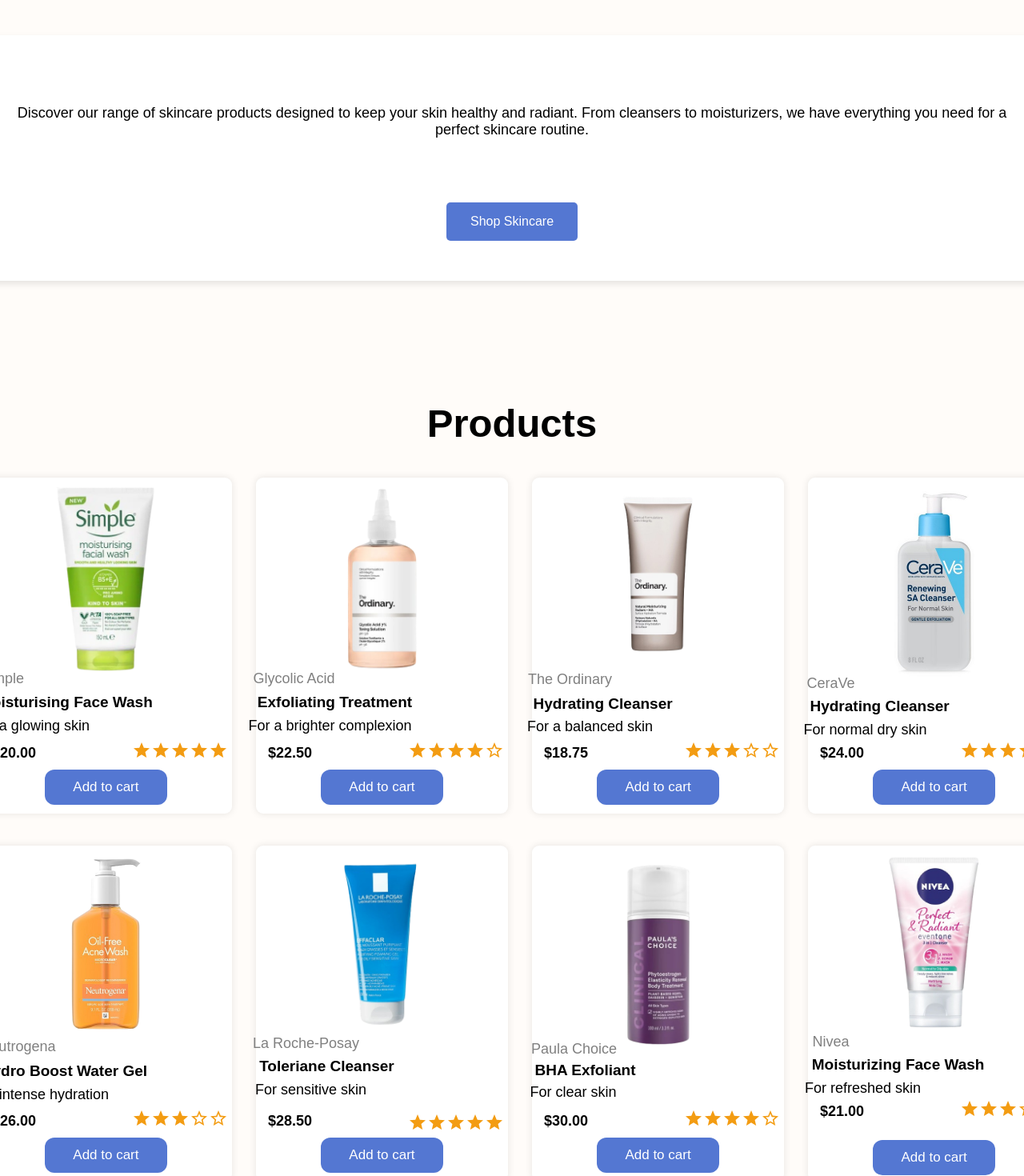
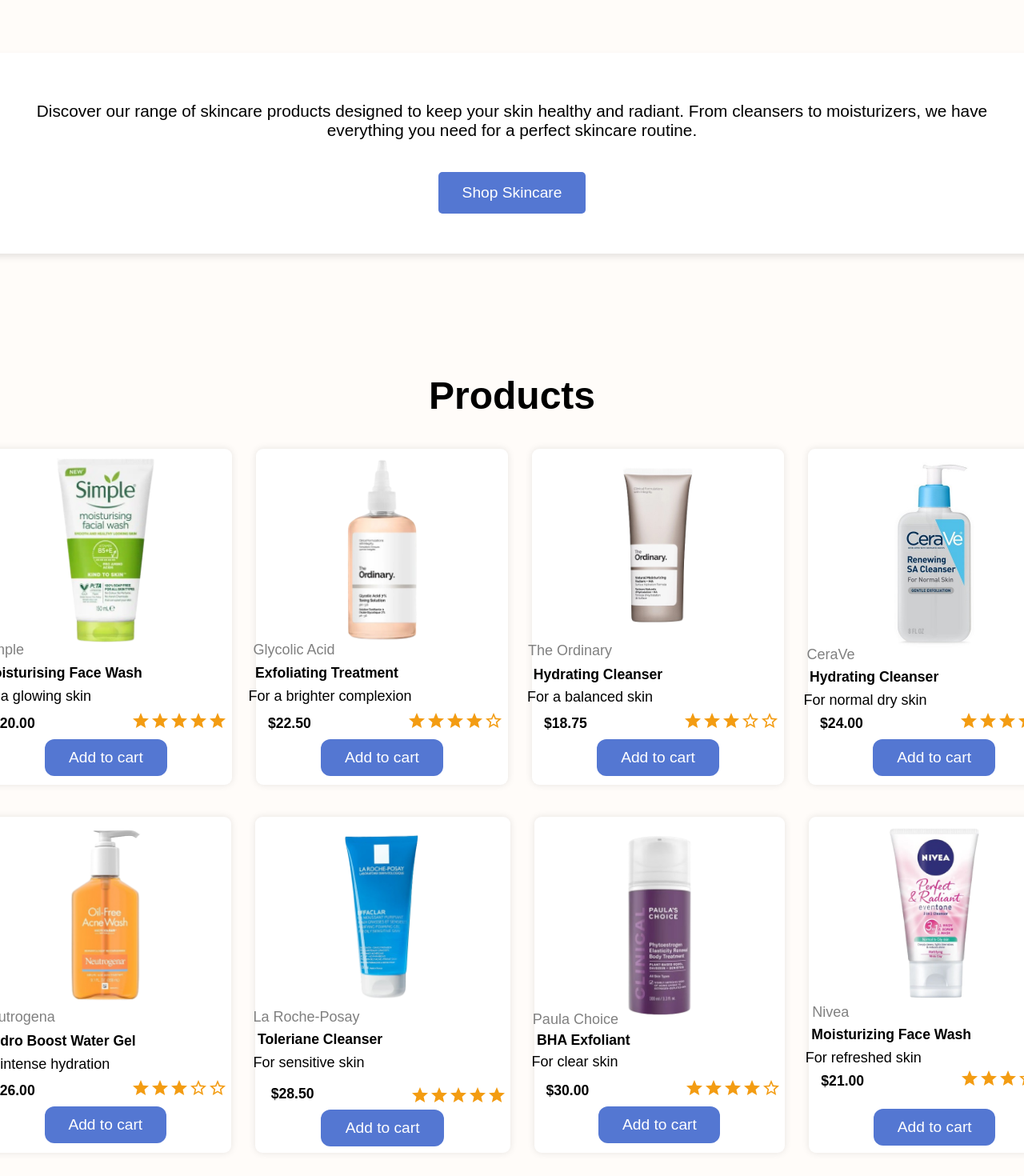
Before and after one commit to anitacoder/E-COMMERCE, a React (Create React App) app in the folder myapp/: page / in a window 1280 px wide. Shown: the part 820-2290 px from the top of the page at 80% size. Built offline with nearby package versions, Linux system fonts and the light colour scheme.

Commit message:
Change font-size from px to rem and em

```diff
--- a/myapp/src/Components/Home.css
+++ b/myapp/src/Components/Home.css
@@ -23,7 +23,7 @@
 }
 
 h6 {
-    font-size: 84px;
+    font-size: 5rem;
     margin-left: 30px;
     font-family: sans-serif;
     font-weight: 300;
@@ -67,7 +67,7 @@
     border-radius: 10px;
     box-shadow: 0 4px 8px rgba(0,0,0,0.1);
     transition: transform .2s ease-out, box-shadow .2s ease;
-    margin-top: 30px;
+    margin-top: 90px;
 }
 
 .header_container:hover {
@@ -76,15 +76,9 @@
 }
 
 
-.header_container h1 {
-    font-family: sans-serif;
-    font-size: 36px;
-    margin-bottom: 20px;
-}
-
 .header_container p {
     font-family: 'Arial', sans-serif;
-    font-size: 18px;
+    font-size: 1.3rem;
     margin-bottom: 30px;
 }
 
@@ -95,7 +89,7 @@
     border: none;
     border-radius: 5px;
     cursor: pointer;
-    font-size: 16px;
+    font-size: 1.2rem;
     transition: background-color 0.3s ease;
 }
 
@@ -105,7 +99,7 @@
 
 .products {
     margin-top: 150px;
-    font-size: 49px;
+    font-size: 3rem;
     font-family: sans-serif;
 }
 
@@ -147,11 +141,11 @@
     padding: 12px;
     border-radius: 12px;
     border: none;
-    background-color:#5477d2;
+    background-color: blue;
     color: white;
     bottom: 50px;
     position: relative;
-    font-size: 17px;
+    font-size: 9rem;
 }
 
 .add:hover {
@@ -170,7 +164,7 @@
     color: white;
     bottom: 125px;
     position: relative;
-    font-size: 17px;
+    font-size: 1.2rem;
 }
 
 
@@ -189,7 +183,7 @@
     color: white;
     bottom: 90px;
     position: relative;
-    font-size: 17px;
+    font-size: 1.2rem;
 }
 
 
@@ -208,7 +202,7 @@
     color: white;
     bottom: 105px;
     position: relative;
-    font-size: 17px;
+    font-size: 1.2rem;
 }
 
 
@@ -228,7 +222,7 @@
     color: white;
     bottom: 105px;
     position: relative;
-    font-size: 17px;
+    font-size: 1.2rem;
 }
 
 .add6:hover {
@@ -435,7 +429,7 @@
 .product-txt9 {
     color: grey;
     font-family: sans-serif;
-    right: 129px;
+    right: 130px;
     top: -24px;
     position: relative;
 }
@@ -450,71 +444,71 @@
 
 
 .product-heading {
-    font-size: 19px;
+    font-size: 1.1rem;
     top: -40px;
-    right: 50px;
+    right: 55px;
     color: black;
 }
 
 .product-heading1 {
-    font-size: 19px;
+    font-size: 1.1rem;
     top: -40px;
-    right: 59px;
+    right: 69px;
     color: black;
 }
 
 .product-heading2 {
-    font-size: 19px;
+    font-size: 1.1rem;
     top: -58px;
-    right: 69px;
+    right: 75px;
     color: black;
 }
 
 .product-heading4 {
-    font-size: 19px;
+    font-size: 1.1rem;
     top: -45px;
-    right: 69px;
+    right: 78px;
     color: black;
 }
 
 .product-heading5 {
-    font-size: 19px;
+    font-size: 1.1rem;
     top: -40px;
-    right: 91px;
+    right: 95px;
     color: black;
 }
 
 .product-heading6 {
-    font-size: 19px;
+    font-size: 1.1rem;
     top: -35px;
-    right: 45px;
+    right: 54px;
     color: black;
 }
 
 .product-heading7 {
-    font-size: 19px;
+    font-size: 1.1rem;
     top: -35px;
-    right: 68px;
+    right: 75px;
     color: black;
 }
 
 .product-heading9 {
-    font-size: 19px;
+    font-size: 1.1rem;
     top: -39px;
-    right: 52px;
+    right: 58px;
     color: black;
 }
 
 .product-heading10 {
-    font-size: 19px;
+    font-size: 1.1rem;
     top: -35px;
-    right: 68px;
+    right: 79px;
     color: black;
 }
 
 
 .product-text {
-    bottom: 50px;
+    bottom: 10px;
     right: 0px;
     position: relative;
     color: black;
@@ -532,7 +526,7 @@
 
 .product-t1 {
     bottom: 50px;
-    right: 93px;
+    right: 91px;
     position: relative;
     color: black;
     font-family: sans-serif;
@@ -550,7 +544,7 @@
 
 .product-t3 {
     bottom: 49px;
-    right: 81px;
+    right: 79px;
     position: relative;
     color: black;
     font-family: sans-serif;
@@ -582,7 +576,7 @@
 
 .product-t9 {
     bottom: 55px;
-    right: 89px;
+    right: 92px;
     position: relative;
     color: black;
     font-family: sans-serif;
@@ -618,7 +612,7 @@
     position: relative;
     top: -85px;
     margin-left: 10px;
-    font-size: 18px;
+    font-size: 1.1rem;
     font-family: sans-serif;
 }
 
@@ -635,8 +629,8 @@
 .p {
     position: relative;
     top: -85px;
-    margin-left: 10px;
-    font-size: 18px;
+    margin-left: 15px;
+    font-size: 1.1rem;
     font-family: sans-serif;
 }
 
@@ -654,7 +648,7 @@
 position: relative;
 top: -105px;
 margin-left: 10px;
-font-size: 18px;
+font-size: 1.1rem;
 font-family: sans-serif;
 }
 
@@ -1137,3 +1131,224 @@
     width: 70%;
 }
 }
+
+@media screen and (max-width: 1025px) {
+    html {
+        font-size: .75rem;
+    }
+
+    .home-content h6 {
+        display: none;
+    }
+
+    .skincare-video {
+        list-style-image: none;
+        width: 400px;
+        height: 400px;
+        object-fit: cover;
+        border-radius: 50%;
+        overflow: hidden;
+       margin-left: 190px;
+    }
+
+    .home_header .data {
+        padding: 0 10px;
+    }
+
+    .skin_text {
+        font-size: 2rem;
+    }
+
+    .product-text {
+        font-size: 0.875rem;
+    }
+
+    .skincarebtn {
+        font-size: 1.5rem;
+        padding: 12px 24px;
+        margin-top: -490px;
+    }
+
+    .products {
+        font-size: 3rem;
+        margin-top: 90px;
+    }
+
+    .box, .box_2 {
+        flex-direction: column;
+        align-items: center;
+    }
+
+    .box1, .box2, .box3, .box4,.box10,.box11, .box12, .box13 {
+        width: 100%;
+        max-width: 300px;
+        margin: 40px 0;
+    }
+
+
+    .product-txt8 {
+        font-size: 1.5rem;
+        margin-top: 40px;
+        left: -110px;
+    }
+
+    .product-txt {
+        font-size: 1.5rem;
+        margin-top: 40px;
+        left: -115px;
+    }
+
+    .product-txt1 {
+        font-size: 1.5rem;
+        margin-top: 40px;
+        left: -90px;
+    }
+
+    .product-txt2 {
+        font-size: 1.5rem;
+        margin-top: 40px;
+        left: -90px;
+    }
+
+    .product-txt11 {
+        font-size: 1.5rem;
+        margin-top: 40px;
+        left: -80px;
+    }
+
+    .product-txt5 {
+        font-size: 1.5rem;
+        margin-top: 40px;
+        left: -90px;
+    }
+
+    .product-txt9 {
+        font-size: 1.5rem;
+        margin-top: 40px;
+        left: -120px;
+    }
+
+    .product-heading {
+        font-size: 1.25rem;
+        left: -60px;
+    }
+
+    .product-heading2 {
+        font-size: 1.25rem;
+        left: -75px;
+    }
+
+    .product-heading4 {
+        font-size: 1.25rem;
+        left: -80px;
+    }
+
+    .product-heading5 {
+        font-size: 1.25rem;
+        left: -95px;
+    }
+
+    .product-heading6 {
+        font-size: 1.25rem;
+        left: -60px;
+    }
+
+    .product-heading7 {
+        font-size: 1.25rem;
+        left: -75px;
+    }
+
+    .product-heading9 {
+        font-size: 1.25rem;
+        left: -60px;
+    }
+
+    .product-heading1 {
+        font-size: 1.25rem;
+        left: -65px;
+    }
+
+    .product-t1 {
+        font-size: 1.25rem;
+        margin-top: 20px;
+        margin-left: 15px;
+    }
+
+    .product-t2 {
+        font-size: 1.25rem;
+        margin-top: 20px;
+        margin-left: 14px;
+    }
+
+    .product-t3 {
+        font-size: 1.25rem;
+        margin-top: 20px;
+        margin-left: 18px;
+    }
+
+    .product-t5 {
+        font-size: 1.25rem;
+        margin-top: 20px;
+        margin-left: 14px;
+    }
+
+    .product-t9 {
+        font-size: 1.25rem;
+        margin-top: 20px;
+        margin-left: 4px;
+    }
+
+    .product-t10 {
+        font-size: 1.25rem;
+        margin-top: 20px;
+        margin-left: 14px;
+    }
+
+    .product-t11 {
+        font-size: 1.25rem;
+        margin-top: 20px;
+        margin-left: 15px;
+    }
+
+    .product-t {
+        font-size: 1.25rem;
+        margin-top: 20px;
+        margin-left: 15px;
+    }
+
+    .price {
+        font-size: 1.4rem;
+        margin-top: 20px;
+    }
+
+    .prices {
+        font-size: 1.4rem;
+        margin-top: 20px;
+    }
+
+    .p {
+        font-size: 1.4rem;
+        margin-top: 20px;
+    }
+
+    .add4, .add1,.add6 {
+        font-size: 1.2rem;
+        padding: 6px 12px;
+        margin-top: 5px;
+    }
+
+    .add2 {
+        font-size: 1.2rem;
+        padding: 6px 12px;
+        margin-top: 1px;
+    }
+
+    .box1-content {
+        margin-top: 30px;
+        margin-left: 10px;
+    }
+
+    body {
+        background-color: blue;
+    }
+}
--- a/myapp/src/Components/Home.jsx
+++ b/myapp/src/Components/Home.jsx
@@ -38,7 +38,6 @@
             <div className="home_header">
                 <div className="data">
                     <div className="header_container">
-                        <h1 className="skin_text">Skincare</h1>
                         <p className="product-text">Discover our range of skincare products designed to keep your skin healthy and radiant. From cleansers to moisturizers, we have everything you need for a perfect skincare routine.</p>
                         <button className="skincarebtn" onClick={handleShopSkincareClick}>Shop Skincare</button>
                     </div>
```
